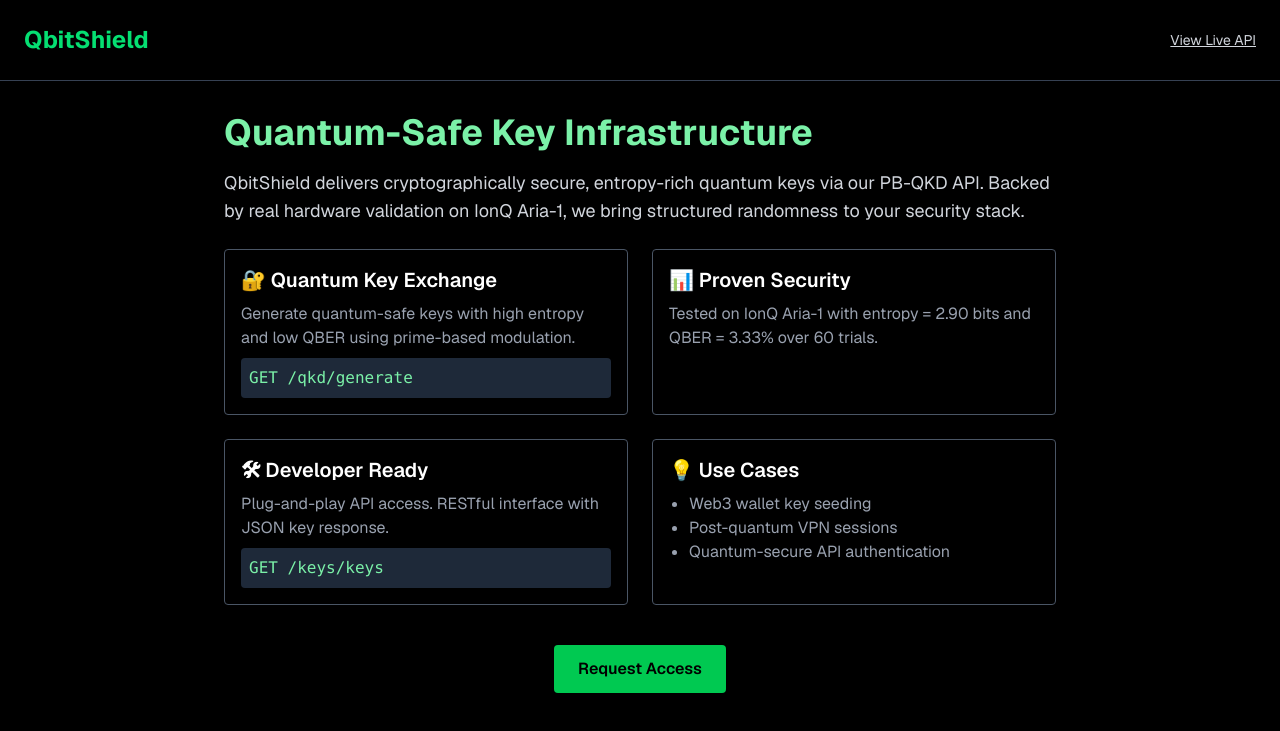
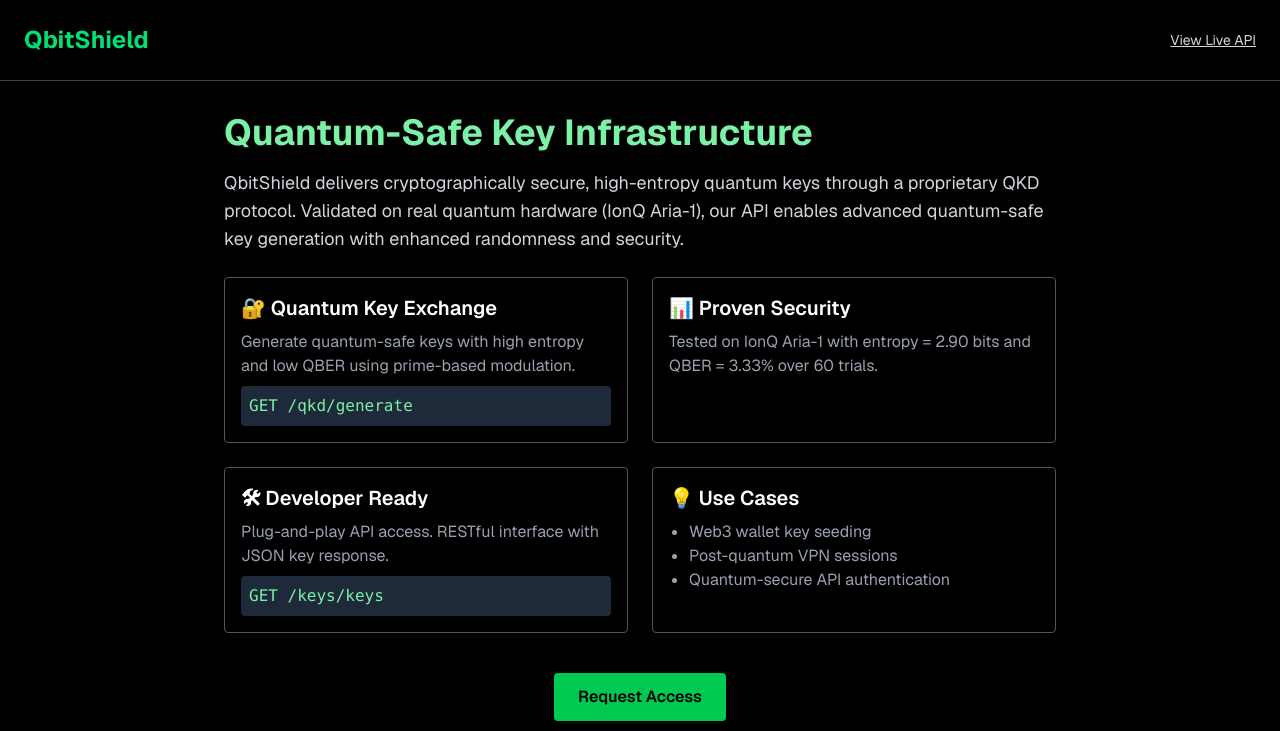
Before and after one commit to Sensorman/qbitshield-landing, a Next.js app: page / in a window 1280 px wide. Shown: the top 731 px of the page. Built offline with nearby package versions, Linux system fonts and the light colour scheme.

Commit message:
Added lead capture form

```diff
--- a/app/page.js
+++ b/app/page.js
@@ -16,7 +16,7 @@ export default function Home() {
           Quantum-Safe Key Infrastructure
         </h2>
         <p className="text-lg mb-6 text-gray-300">
-          QbitShield delivers cryptographically secure, entropy-rich quantum keys via our PB-QKD API. Backed by real hardware validation on IonQ Aria-1, we bring structured randomness to your security stack.
+          QbitShield delivers cryptographically secure, high-entropy quantum keys through a proprietary QKD protocol. Validated on real quantum hardware (IonQ Aria-1), our API enables advanced quantum-safe key generation with enhanced randomness and security.
         </p>
 
         <div className="grid md:grid-cols-2 gap-6">
```
